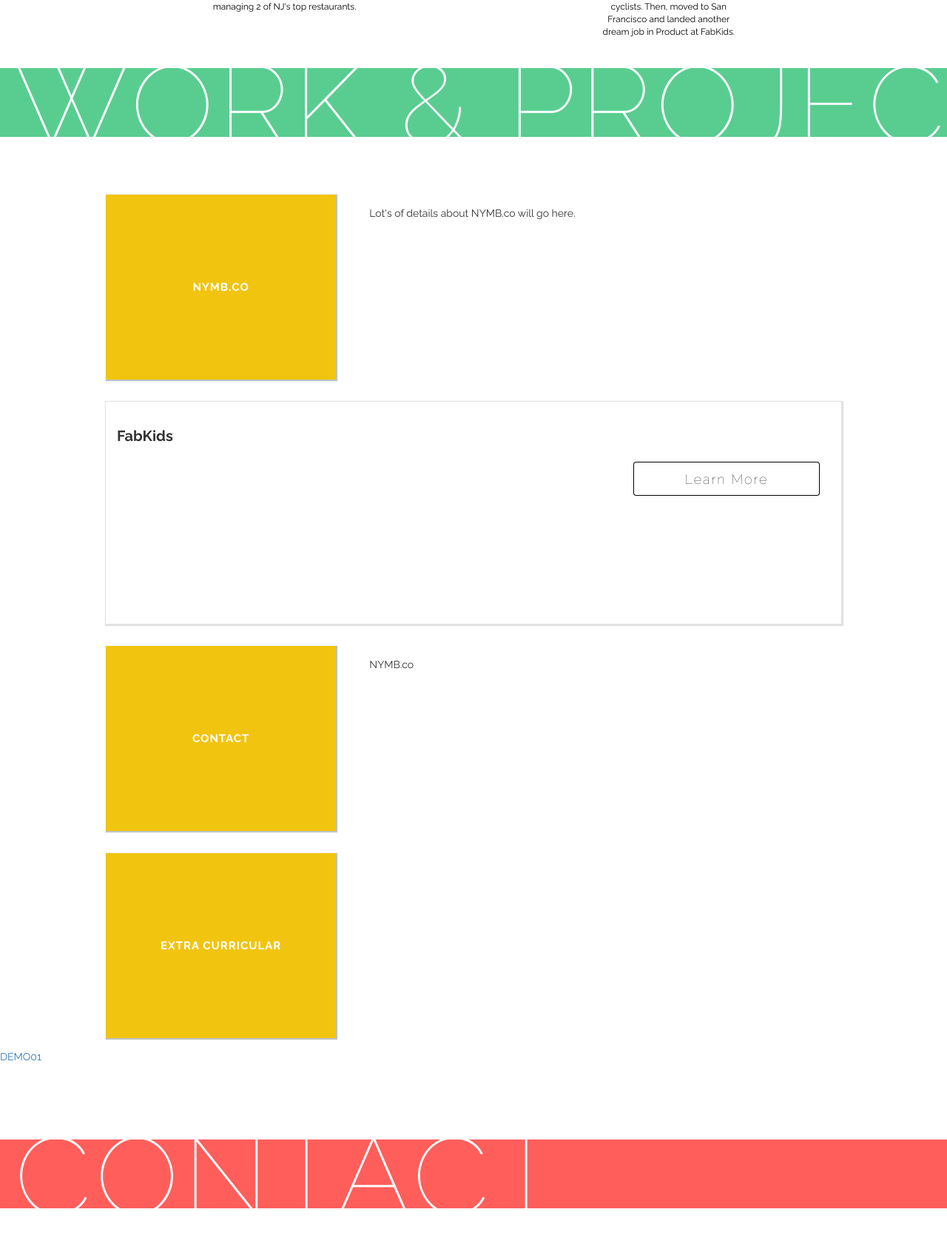
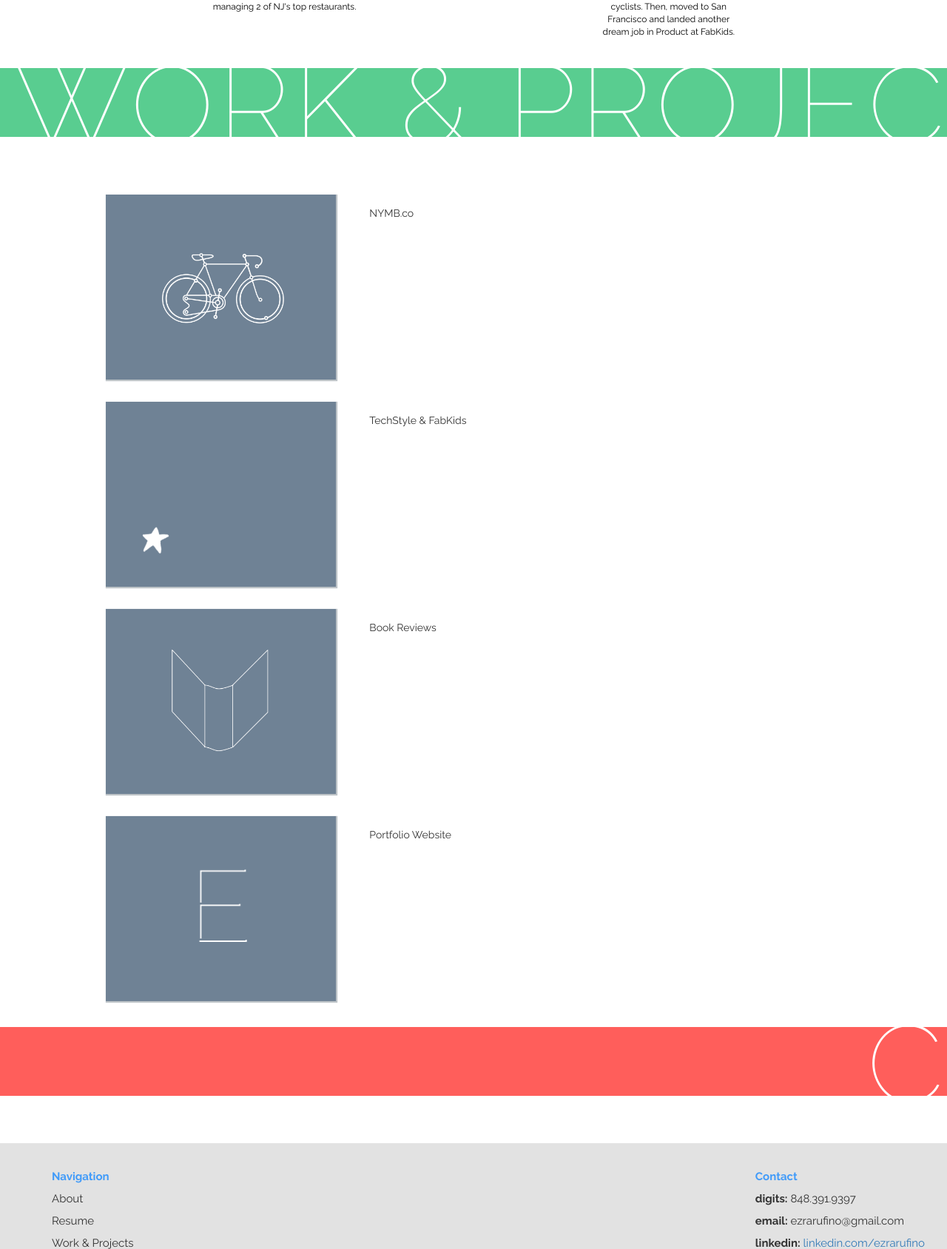
Before and after one commit to erufino/portfolio, a PHP site: page /index.html in a window 1280 px wide. Shown: the part 1203-2891 px from the top of the page at 74% size. Run offline with PHP 8.4, Linux system fonts and the light colour scheme; some libraries are stand-ins or nearby versions.

Commit message:
added logos to the flip cards

```diff
--- a/index.html
+++ b/index.html
@@ -10,11 +10,10 @@
         <script src="https://ajax.googleapis.com/ajax/libs/jquery/1.12.4/jquery.min.js"></script>
         <script src="https://maxcdn.bootstrapcdn.com/bootstrap/3.3.7/js/bootstrap.min.js" integrity="sha384-Tc5IQib027qvyjSMfHjOMaLkfuWVxZxUPnCJA7l2mCWNIpG9mGCD8wGNIcPD7Txa" crossorigin="anonymous"></script>
         <link rel="stylesheet" href="style.css" />
+        <link rel="stylesheet" href="//cdnjs.cloudflare.com/ajax/libs/animate.css/3.2.0/animate.min.css">
         <script src="script.js"></script>
         <link href="https://fonts.googleapis.com/css?family=Raleway:100,200,300,400,400i,700" rel="stylesheet">
         <meta name="viewport" content="width=device-width, initial-scale=1">
-        <link rel="stylesheet" href="//cdnjs.cloudflare.com/ajax/libs/animate.css/3.2.0/animate.min.css">
-
     </head>
     <body>
         <input type="checkbox" id="drawer-toggle" name="drawer-toggle" />
@@ -108,7 +107,7 @@
                             <div class="flip-container">
                                 <div class="flipper">
                                     <div class="front front-a">
-                                        <a href="/work.html">NYMB.co</a>
+                                        <a href="/work.html"></a>
                                     </div>
                                     <div class="back back-a">
                                         <a href="/work.html">WORK & PROJECTS</a>
@@ -119,15 +118,7 @@
                             </div>
                         </div>
                         <div class="col-xs-12 col-sm-6 col-md-8">
-                            <div class="wp-left-details" id="nymb"> Lot's of details about NYMB.co will go here. </div>
-                        </div>
-                    </div>
-                    <div class="row">
-                        <div class="col-md-12">
-                            <div class="wp-full-details">
-                            <h2> FabKids </h2>
-                                <a class="button-blk" id="fk-btn">Learn More</a>
-                            </div>
+                            <div class="wp-left-details" id="nymb"> NYMB.co </div>
                         </div>
                     </div>
                     <div class="row">
@@ -135,7 +126,7 @@
                             <div class="flip-container" ontouchstart="this.classList.toggle('hover');">
                                 <div class="flipper">
                                     <div class="front front-b">
-                                        <a class="spinning-block" href="/contact.html">contact</a>
+                                        <a class="spinning-block" href="/contact.html"></a>
                                     </div>
                                     <div class="back back-b">
                                         <a class="spinning-block-link" href="/contact.html">CONTACT</a>
@@ -146,7 +137,7 @@
                             </div>
                         </div>
                         <div class="col-xs-12 col-sm-6 col-md-8">
-                            <div class="wp-left-details" id="nymb"> NYMB.co </div>
+                            <div class="wp-left-details" id="nymb"> TechStyle & FabKids </div>
                         </div>
                     </div>
                     <div class="row">
@@ -154,7 +145,7 @@
                             <div class="flip-container">
                                 <div class="flipper">
                                     <div class="front front-c">
-                                        <a class="spinning-block" href="/extra-extra.html">extra curricular</a>
+                                        <a class="spinning-block" href="/extra-extra.html"></a>
                                     </div>
                                     <div class="back back-c">
                                         <a class="spinning-block-link" href="/extra-extra.html">EXTRA CURRICULAR</a>
@@ -164,23 +155,30 @@
                                 </div>
                             </div>
                         </div>
+                        <div class="col-xs-12 col-sm-6 col-md-8">
+                            <div class="wp-left-details" id="nymb"> Book Reviews </div>
+                        </div>
+                    </div>
+                     <div class="row">
+                        <div class="col-xs-12 col-sm-6 col-md-4">
+                            <div class="flip-container" ontouchstart="this.classList.toggle('hover');">
+                                <div class="flipper">
+                                    <div class="front front-d">
+                                        <a class="spinning-block" href="/contact.html"></a>
+                                    </div>
+                                    <div class="back back-b">
+                                        <a class="spinning-block-link" href="/contact.html">CONTACT</a>
+                                        <p> I've done a lot of work. People have told me it's good. Click here if you want to see some of the work, and projects I've done.</p>
+                                        <a class="button-2" href="#"> GET MY DIGITS ></a>
+                                    </div>
+                                </div>
+                            </div>
+                        </div>
+                        <div class="col-xs-12 col-sm-6 col-md-8">
+                            <div class="wp-left-details" id="nymb"> Portfolio Website </div>
+                        </div>
                     </div>
                 </div>
-                <!--START MODAL CODE-->
-                <!--Call your modal-->
-                <a id="demo01" href="#animatedModal">DEMO01</a>
-                <!--DEMO01-->
-                <div id="animatedModal" class="animated animatedModal-off bounceOut">
-                    <!--THIS IS IMPORTANT! to close the modal, the class name has to match the name given on the ID  class="close-animatedModal" -->
-                    <div id="close-container" class="close-animatedModal">
-                        CLOSE MODAL
-                    </div>
-                    <div class="modal-content">
-                              <!--Your modal content goes here-->
-                              HIHIHIHIH
-                    </div>
-                </div>
-                <!--END MODAL CODE-->
                 <div id="contact" class="section red-back"></div>
                 <div class="section-txt contact"> contact</div>
                 <div id="footer">
@@ -206,6 +204,6 @@
             </div>
         </div>
         <script src="//ajax.googleapis.com/ajax/libs/jquery/1.11.1/jquery.min.js"></script>
-        <script src="yourPath/animatedModal.min.js"></script>
+        <script src="/animatedModal.min.js"></script>
     </body>
 </html>
--- a/style.css
+++ b/style.css
@@ -135,7 +135,7 @@ MODAL STYLES
 
 ******/
 
-#animated-modal {
+#animatedModal {
 	position: fixed;
     width: 100%;
     height: 100%;
@@ -437,9 +437,44 @@ THESE ARE THE FLIP CARDS
 	width: 100%;
 	height: 250px;
 	/*background-color: #3498db;*/
-	background-color:#f1c40f;
+	/*background-color:#f1c40f;*/
+	/*background-image: url("NYMB-Flip-Card.png");
+	background-size: 100%;
+	background-position: 50% 50%;*/
 	box-shadow: 1px 1px 1px 1px #bdc3c7;
 	text-align: center;
+}
+
+.front-a {
+	background-image: url("NYMB-Flip-Card.png");
+	background-size: 200px 200px;
+	background-repeat: no-repeat;
+	background-color: #6F8295;
+	background-position: 50% 50%;
+}
+
+.front-b {
+	background-image: url("FabKids-Logo-Flip-Card.png");
+	background-size: 120px 120px;
+	background-repeat: no-repeat;
+	background-color: #6F8295;
+	background-position: 30px 80%;
+}
+
+.front-c {
+	background-image: url("Books-Flip-Card.png");
+	background-size: 200px 200px;
+	background-repeat: no-repeat;
+	background-color: #6F8295;
+	background-position: 50% 50%;
+}
+
+.front-d {
+	background-image: url("Portfolio-Flip-Card.png");
+	background-size: 220px 220px;
+	background-repeat: no-repeat;
+	background-color: #6F8295;
+	background-position: 50% 50%;
 }
 
 .front a {
```
Also changed, not shown: bower.json (deleted, +0 -18 lines), demos.html (added, +84 -0 lines), modal-test.html (added, +39 -0 lines), Books-Flip-Card.png (added), FabKids-Logo-Flip-Card.png (added), Flip Box 1.png (deleted), NYMB-Flip-Card.png (added), Portfolio-Flip-Card.png (added), 1 other file.
